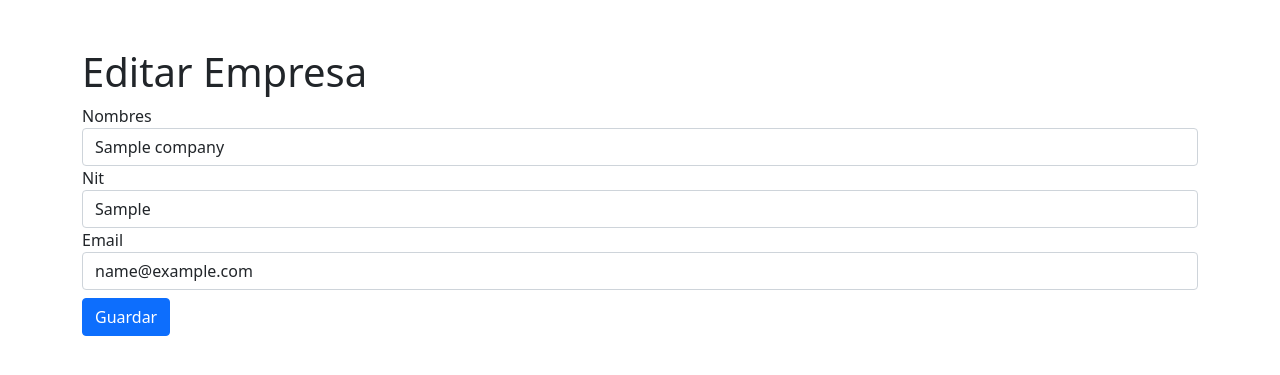
After one commit to leonardo15043/test-enviame, a PHP site: page /edit.php?id_company=1 in a window 1280 px wide. The commit adds this page. Shown: the top 375 px of the page. Run offline with PHP 8.4, Linux system fonts and the light colour scheme; tables that the repository leaves empty or names only in its code hold one stand-in row (values such as "Sample post").

Commit message:
Editar , Crear y Eliminar del Modulo Empresas

```diff
--- a/app/controller/company.php
+++ b/app/controller/company.php
@@ -1,7 +1,7 @@
 <?php
 require_once '../model/company.php';
 
-class companyController{
+class CompanyController{
 
     private $model;
 
@@ -10,11 +10,24 @@ class companyController{
     }
 
     public function getAllCompanies(){
-
-        $data = new Company();
         $data = $this->model->getAll();
-
         return $data;
     }
 
+    public function addCompany($company){
+        $this->model->addCompany($company);
+    }
+
+    public function delete($id){
+        $this->model->deleteCompany($id);
+    }
+
+    public function getCompany($id){
+        return $this->model->getCompany($id);
+    }
+
+    public function editCompany($company){
+        $this->model->editCompany($company);
+    }
+
 }
--- a/app/model/company.php
+++ b/app/model/company.php
@@ -11,11 +11,33 @@ class Company{
 	}
 
 	public function getAll(){
-
 		$stm = $this->pdo->prepare("SELECT * FROM company ");
 		$stm->execute();
 		return $stm->fetchAll(PDO::FETCH_OBJ);
-
     }
 
+    public function addCompany($company){
+        $result = array($company['name'],$company['nit'],$company['email']);
+		$stm = $this->pdo->prepare("INSERT INTO company (name,nit,email) VALUES (?, ?, ?)");
+	    $stm->execute($result);
+    }
+
+    public function deleteCompany($id){
+        $stm = $this->pdo->prepare("DELETE FROM company WHERE id_company = ?");
+        $stm->execute(array($id));
+    }
+
+    public function getCompany($id){
+		$stm = $this->pdo->prepare("SELECT * FROM company WHERE id_company = ? ");
+		$stm->execute(array($id));
+		return $stm->fetch(PDO::FETCH_OBJ);
+    }
+
+    public function editCompany($company){
+        $result = array($company['name'],$company['nit'],$company['email'],$company['id_company']);
+		$stm = $this->pdo->prepare("UPDATE  company SET name = ?,nit = ?,email = ? WHERE id_company = ?");
+	    $stm->execute($result);
+    }
+
+
 }
--- /dev/null
+++ b/app/view/edit.php
@@ -0,0 +1,41 @@
+<?php
+require_once '../controller/company.php';
+$company = new CompanyController();
+
+if(isset($_GET['action']) && $_GET['action'] == "save"){
+    $company->editCompany($_POST);
+}
+if(isset($_GET['id_company'])){
+    $data = $company->getCompany($_GET['id_company']);
+}
+?>
+<!DOCTYPE html>
+<html>
+<head>
+<title>Editar Empresa</title>
+<link href="https://cdn.jsdelivr.net/npm/bootstrap@5.0.0-beta3/dist/css/bootstrap.min.css" rel="stylesheet" >
+</head>
+
+<body>
+    <div class="container mt-5">
+        <h1>Editar Empresa</h1>
+        <form action="?action=save&id_company=<?php echo $_GET['id_company']; ?>" method="post" enctype="multipart/form-data">
+        <div class="form-group">
+            <label for="name">Nombres</label>
+            <input type="hidden" class="form-control" id="id_company" name="id_company" value="<?php echo $data->id_company; ?>">
+            <input type="text" class="form-control" id="name" name="name" value="<?php echo $data->name; ?>">
+        </div>
+        <div class="form-group">
+            <label for="name">Nit</label>
+            <input type="text" class="form-control" id="nit" name="nit" value="<?php echo $data->nit; ?>">
+        </div>
+        <div class="form-group">
+            <label for="name">Email</label>
+            <input type="text" class="form-control" id="email" name="email" value="<?php echo $data->email; ?>">
+        </div>
+        <button type="submit" class="btn btn-primary mt-2">Guardar</button>
+        </form>
+    </div>
+</body>
+
+</html>
```
Also changed, not shown: app/view/create.php (added, +37 -0 lines), app/view/index.php (+20 -4 lines), 3 other files.
